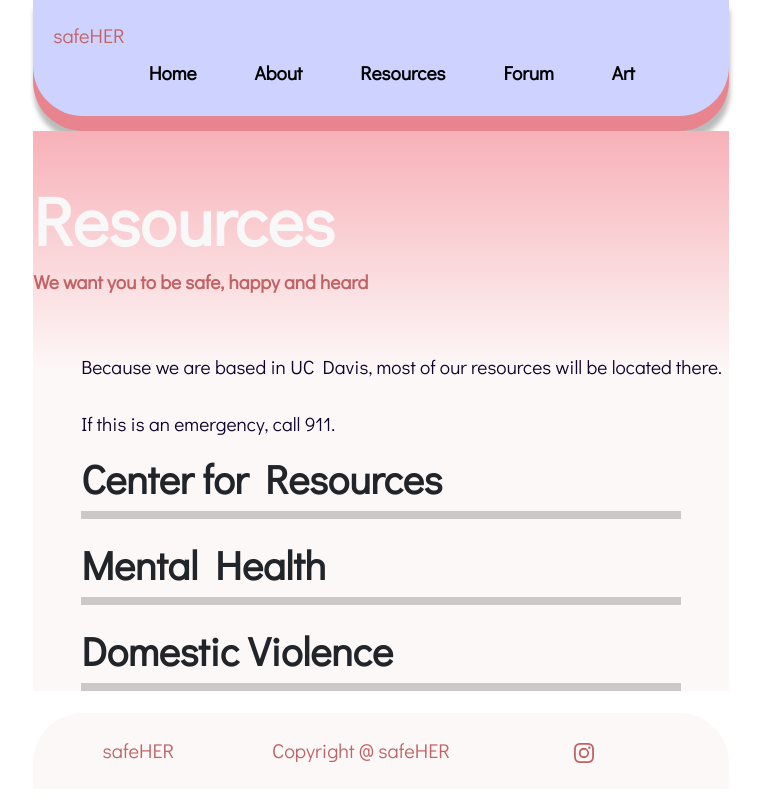
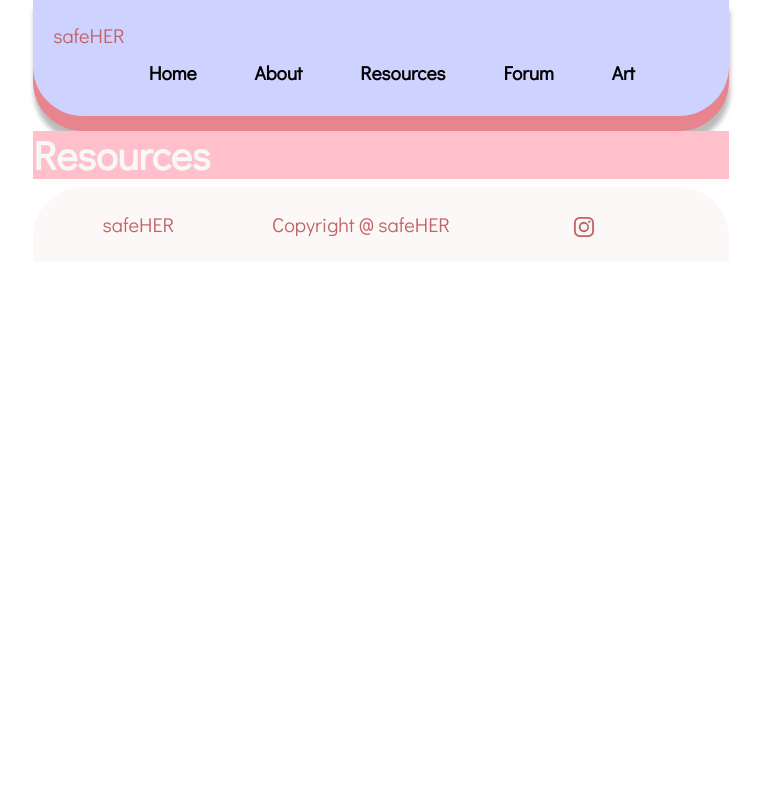
Before and after one commit to ArchitaSarin/safe-her1, a React (Create React App) app in the folder my-app/: page /resources in a window 1280 px wide. Shown: the whole page, without its empty margins (259-1022 px from the left). Built offline with nearby package versions, Linux system fonts and the light colour scheme.

Commit message:
resouces header image upload test

```diff
--- a/my-app/src/Components/resources.js
+++ b/my-app/src/Components/resources.js
@@ -1,54 +1,17 @@
 import React from 'react';
 import '../App.css';
 import '../Styles/resources.css';
+import '../Images/resources-header.png'
 
 export const Resources = () => {
     return (
-
-        <div id="main-page">
-
-            <div id="header">
-                <h1 class="header-text">Resources</h1>
-                <p id="header-small-text">We want you to be safe, happy and heard</p>
-            </div>
-            <div id="header-two">
-                <p id="header-two-text">
-                Because we are based in  UC Davis, most of our resources will be located there.
-                <br></br>
-                <br></br>
-                If this is an emergency,  call 911.
-                </p>
-
-            </div>
-
-            <div id="card-section">
-                <div id="resource-cards">
-                    <h1 class="card-header">Center for Resources</h1>
-                    <hr class="line"/>
-
-                </div>
-
-                <div id="health-cards">
-                    <h1 class="card-header">Mental Health</h1>
-                    <hr class="line"/>
-
-                </div>
-
-                <div id="domestic--cards">
-                <h1 class="card-header">Domestic Violence</h1>
-                <hr class="line"/>
-
-                </div>
-
-
-
-            </div>
-
-
-
+        <div id="resources-header">
+            <h1 id="header-main-text">Resources</h1>
 
 
         </div>
+
+
     )
 }
 
--- a/my-app/src/Styles/resources.css
+++ b/my-app/src/Styles/resources.css
@@ -1,146 +1,3 @@
-#main-page{
-    background-color: #FDF8F8;
+#resources-header{
+  background-color: pink;
 }
-
-/* header stylings */
-
-#header{
-    background-image: linear-gradient(#F7B1B8, #FDF8F8);
-    height: 242px;
-    padding-top: 48px;
-    padding-bottom: 148px;
-    border-bottom: 10%;
-    margin-bottom: 100px;
-
-}
-.header-text{
-    font-size: 68px;
-    font-weight: bolder;
-
-
-}
-#header-small-text{
-    color: #C16265;
-    font-weight:bolder;
-}
-#header-two-text{
-    text-align: left;
-    margin-top: -120px;
-    margin-left: 48px;
-    color: #0B032D
-}
-
-.card-header{
-    text-align: left;
-    border-bottom: 10px #393935;
-    margin-left: 48px;
-
-
-}
-.line{
-    border: none;
-    height: 8px;
-    background-color: #393935;
-    margin-left: 48px;
-    margin-right: 48px;
-    margin-bottom: 22px;
-    margin-top: 8px;
-}
-
-
-
-
-
-
-
-
-
-/* old stylings */
-.top-resource-heading {
-    font-family: "David Libre";
-    color: #E8848E;
-    text-align: center;
-    font-size: 4rem;
-    padding: 5%;
-}
-
-.resource-container {
-    color: #bfb1b5;
-    text-align: left;
-}
-
-.resource-container p {
-    padding-top: 2%;
-    padding-bottom: 2%;
-    font-family: "Didact Gothic", sans-serif;
-    font-weight: 400;
-    font-style: normal;
-    font-size: 1.2rem;
-}
-
-.on-resources {
-    display: block;
-    background-color: #F9F4F1;
-    padding: 10%;
-    border-radius: 50px;
-    text-align: center;
-}
-
-.on-resources h1 {
-    padding-bottom: 15px;
-    font-size: 3rem;
-}
-
-.resource-container {
-    display: flex;
-}
-
-.on-resources .resource-card {
-    margin: 15px;
-    background-color: #F7B1B8;
-    padding: 5%;
-    vertical-align: middle;
-    color: #E8848E;
-    display: inline-block;
-    border-radius: 10px;
-}
-
-.on-resources .resource-card:hover {
-    cursor: pointer;
-}
-
-.on-resources p {
-    color:#e3e3db;
-}
-
-.on-resources h2 {
-    color:#e5e1d8;
-}
-
-.on-resources ul {
-    color: black;
-    font-family: "Didact Gothic", sans-serif;
-    font-size: 1.2rem;
-}
-
-.off-resources {
-    margin-top: 50px;
-    padding: 10%;
-}
-
-.off-resources h1 {
-    padding-bottom: 15px;
-    font-size: 3rem;
-    color: #E8848E;
-    text-align: center;
-}
-
-.off-resources .resource-card {
-    margin: 15px;
-    background-color: #BDC1F9;
-    border-radius: 10px;
-    padding: 5%;
-    vertical-align: middle;
-    display: inline-block;
-    color:#aca8bc
-}
```
Also changed, not shown: my-app/src/Images/resources-header.png (added).
